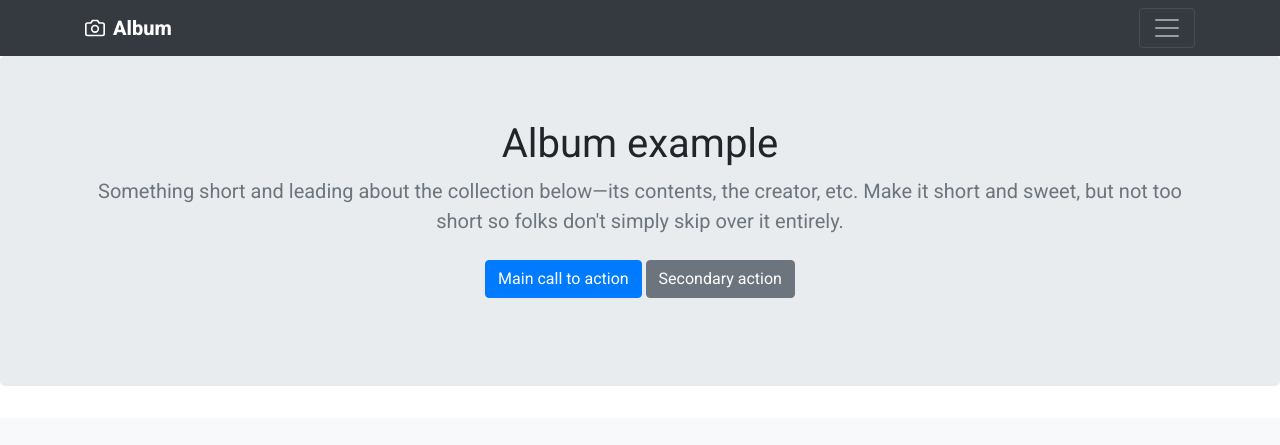
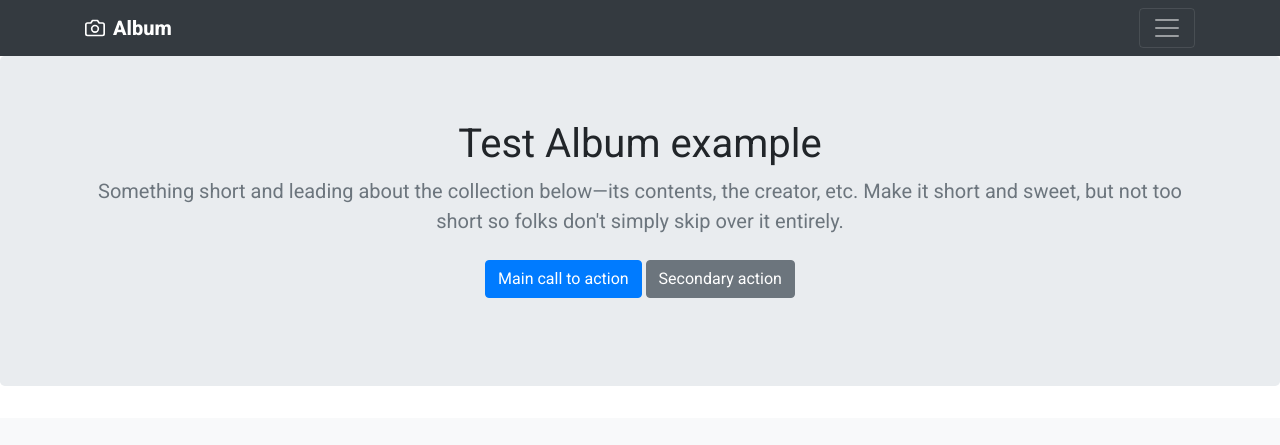
Before and after one commit to stephenedmondson/mccabeandsons, a website: page docs/index.html in a window 1280 px wide. Shown: the top 445 px of the page. Drawn offline with Linux system fonts and the light colour scheme.

Commit message:
Testing doc folder

```diff
--- a/docs/index.html
+++ b/docs/index.html
@@ -49,7 +49,7 @@
 
      <section class="jumbotron text-center">
        <div class="container">
-         <h1 class="jumbotron-heading">Album example</h1>
+         <h1 class="jumbotron-heading">Test Album example</h1>
          <p class="lead text-muted">Something short and leading about the collection below—its contents, the creator, etc. Make it short and sweet, but not too short so folks don't simply skip over it entirely.</p>
          <p>
            <a href="#" class="btn btn-primary my-2">Main call to action</a>
```
